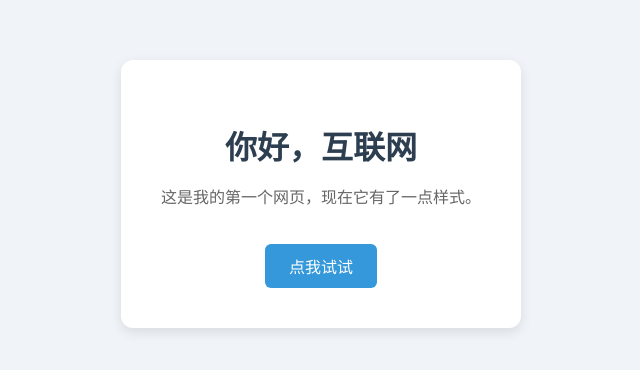
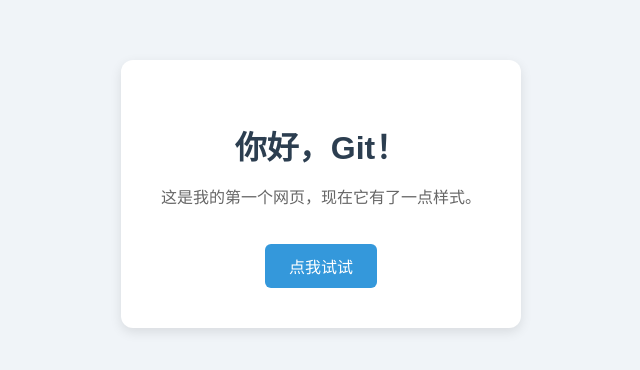
Before and after one commit to River-ut/zero-to-tech, a plain HTML site: page index.html in a window 1280 px wide. Shown: the part 206-576 px from the top of the page, without its empty margins (319-959 px from the left). Drawn offline with Linux system fonts and the light colour scheme.

Commit message:
添加了gitignore,变更了首页文案

```diff
--- a/index.html
+++ b/index.html
@@ -10,7 +10,7 @@
   <body>
     <div class="card">
 
-      <h1>你好，互联网</h1>
+      <h1>你好，Git！</h1>
       <p id = "msg">这是我的第一个网页，现在它有了一点样式。</p>
 
       <button onclick="changeText()">点我试试</button>
```
Also changed, not shown: 1 other file.
